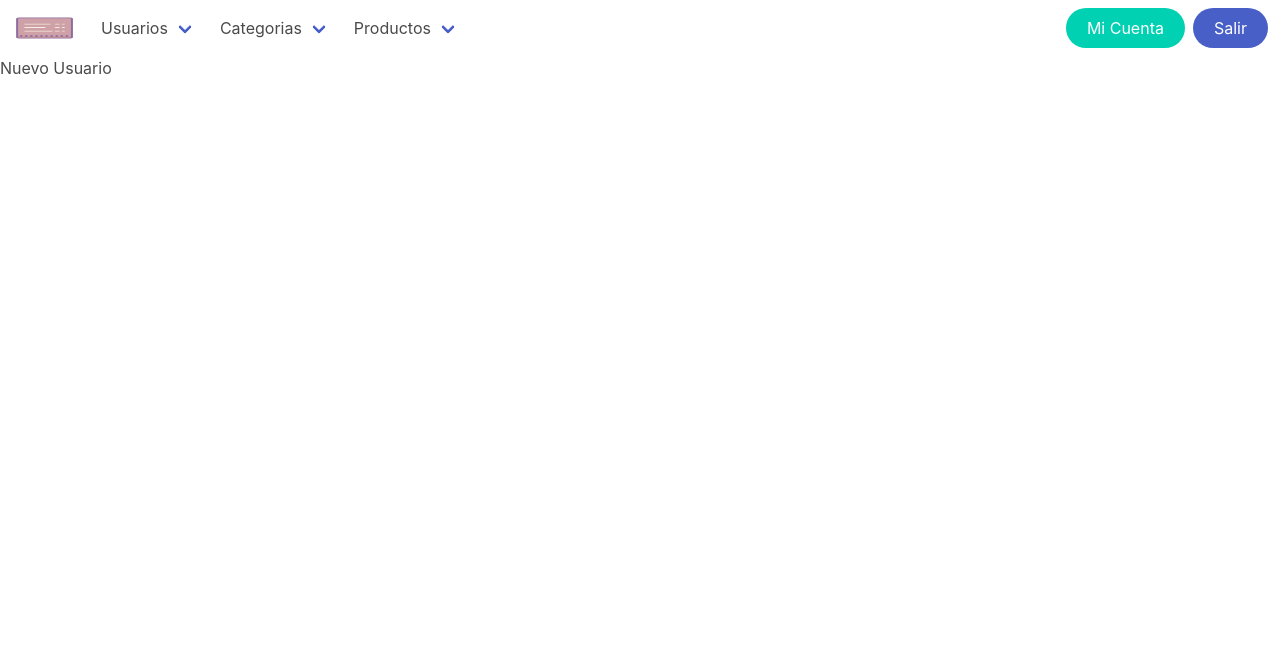
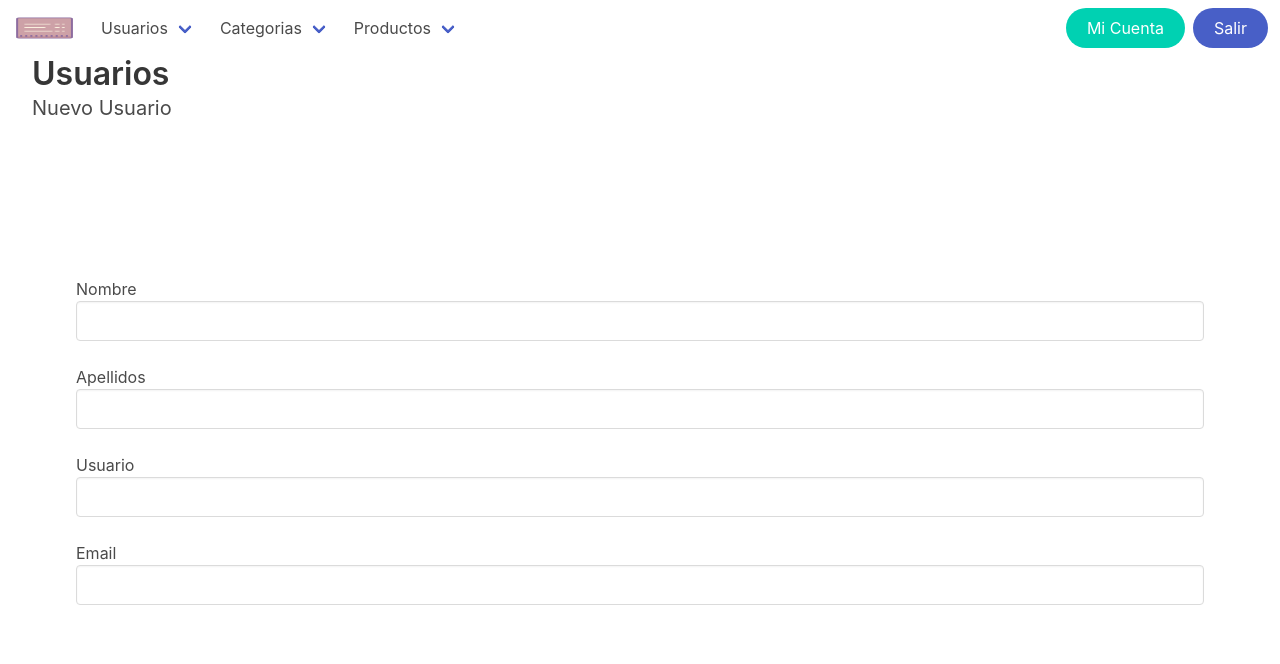
Before and after one commit to lariverag/inventario_bulma, a PHP site: page /index.php?vista=user_new in a window 1280 px wide. Shown: the top 664 px of the page. Run offline with PHP 8.4, Linux system fonts and the light colour scheme.

Commit message:
se mejora la vista de user_new

```diff
--- a/vistas/user_new.php
+++ b/vistas/user_new.php
@@ -1 +1,37 @@
-Nuevo Usuario
+<div class="container is-fluid mb-6">
+    <h1 class="title">Usuarios</h1>
+    <h2 class="subtitle">Nuevo Usuario</h2>
+</div>
+<div class="container pb-6 pt-6">
+    <div class="form-rest mb-6 mt-6"></div>
+    <form action="" method="" autocomplete="off">
+        <div class="colomns">
+            <div class="column">
+                <div class="control">
+                    <label>Nombre</label>
+                    <input class="input" type="text" name="usuario_nombre" pattern="[a-zAáéíóú´´AÉÍÓÚñÑ ]{.,40}" maxlength="40">
+                </div>
+            </div>
+            <div class="column">
+                <div class="control">
+                    <label>Apellidos</label>
+                    <input class="input" type="text" name="usuario_apellido" pattern="[a-zAáéíóú´´AÉÍÓÚñÑ ]{.,40}" maxlength="40">
+                </div>
+            </div>
+            <div class="column">
+                <div class="control">
+                    <label>Usuario</label>
+                    <input class="input" type="text" name="usuario_usuario" pattern="[a-zAáéíóú´´AÉÍÓÚñÑ ]{.,40}" maxlength="40">
+                </div>
+            </div>
+            <div class="column">
+                <div class="control">
+                    <label>Email</label>
+                    <input class="input" type="email" name="usuario_email" pattern="[a-zAáéíóú´´AÉÍÓÚñÑ ]{.,40}" maxlength="70">
+                </div>
+            </div>
+
+
+        </div>
+    </form>
+</div>
```
